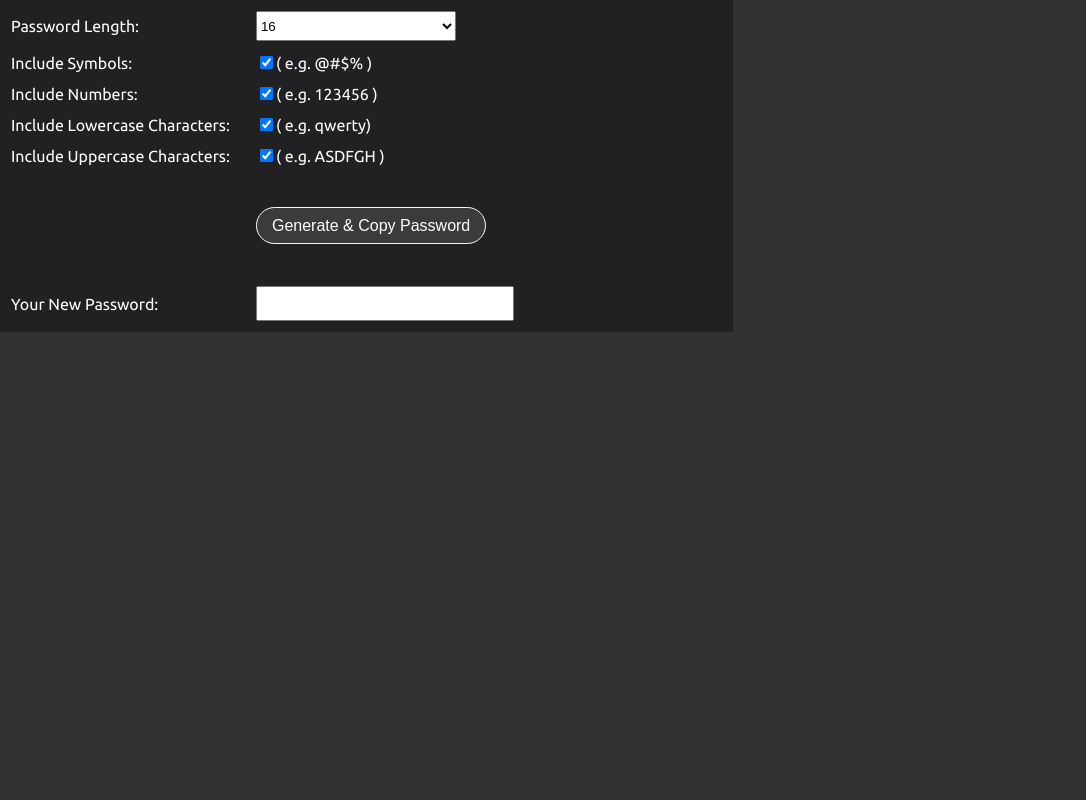
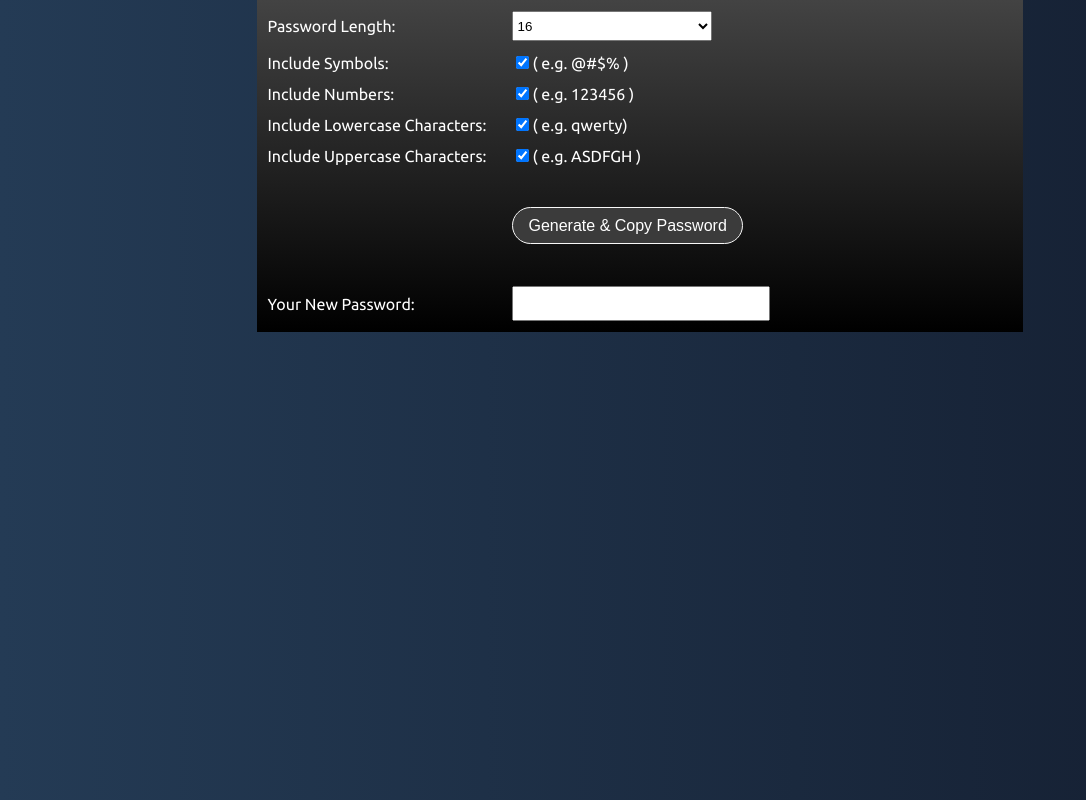
Before and after one commit to Akhil-Reddy-Challa/password-generator, a React (Create React App) app: page / in a window 1280 px wide. Shown: the whole page, without its empty margins (0-1086 px from the left). Built offline with nearby package versions, Linux system fonts and the light colour scheme.

Commit message:
changes color styles

```diff
--- a/src/App.css
+++ b/src/App.css
@@ -1,15 +1,16 @@
 .App {
   width: fit-content;
   height: 100%;
-  background-color: #212123;
+  margin: 0 auto;
+  background: #000000;
+  background: -webkit-linear-gradient(to bottom, #434343, #000000);
+  background: linear-gradient(to bottom, #434343, #000000);
 }
 /* When viewport is >1440px align app to the center instead of flexing */
 @media screen and (min-width: 1441px) {
   .App {
-    margin: 0 auto;
     height: 90vh;
     margin-top: 50px;
-    border: 1px solid black;
   }
 }
 table {
@@ -65,7 +66,7 @@ table {
   width: 250px;
 }
 .last-row {
-  width: 466px;
+  width: 500px;
 }
 .copystatus {
   height: 35px;
--- a/src/index.css
+++ b/src/index.css
@@ -5,8 +5,18 @@ body {
   font-family: "Ubuntu", sans-serif;
   -webkit-font-smoothing: antialiased;
   -moz-osx-font-smoothing: grayscale;
-  background-color: #313134;
   color: white;
+  background: #141e30; /* fallback for old browsers */
+  background: -webkit-linear-gradient(
+    to right,
+    #243b55,
+    #141e30
+  ); /* Chrome 10-25, Safari 5.1-6 */
+  background: linear-gradient(
+    to right,
+    #243b55,
+    #141e30
+  ); /* W3C, IE 10+/ Edge, Firefox 16+, Chrome 26+, Opera 12+, Safari 7+ */
 }
 table {
   color-scheme: light dark;
```
